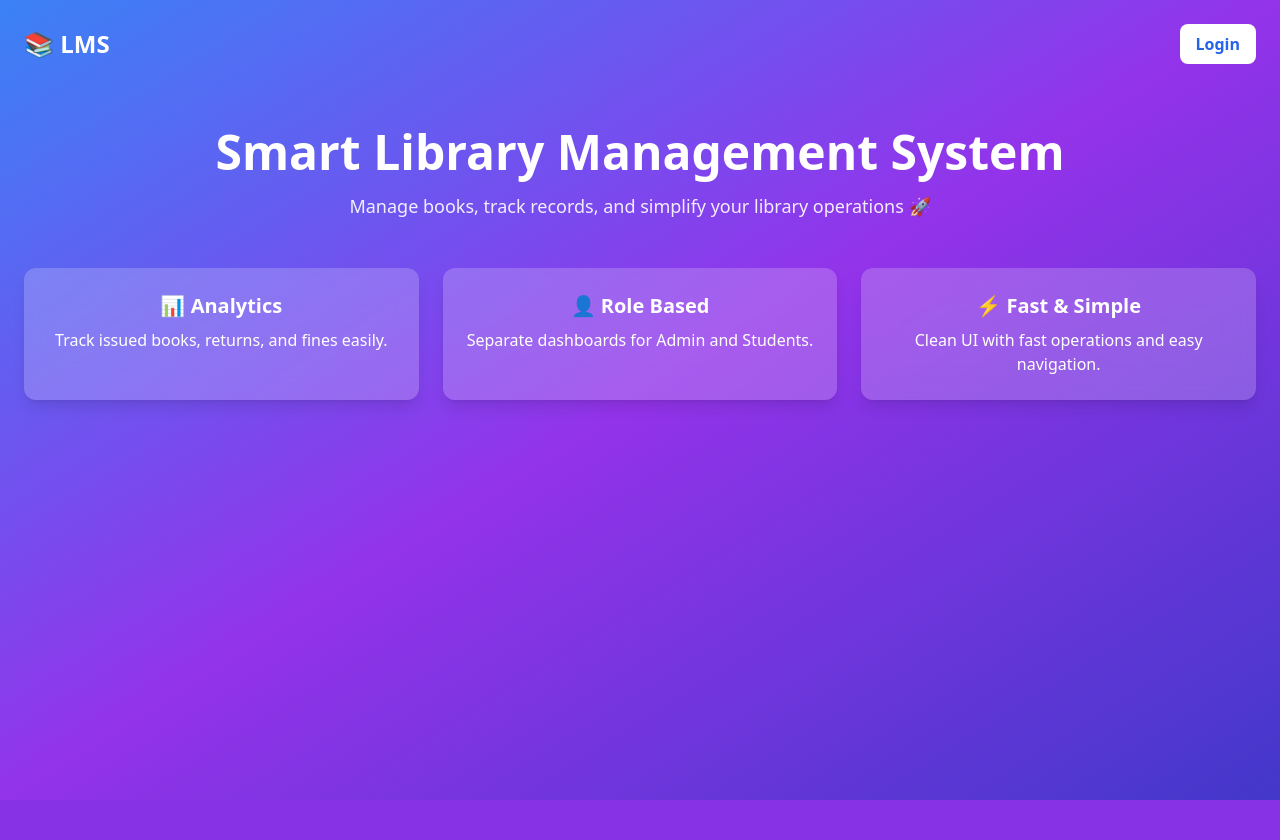
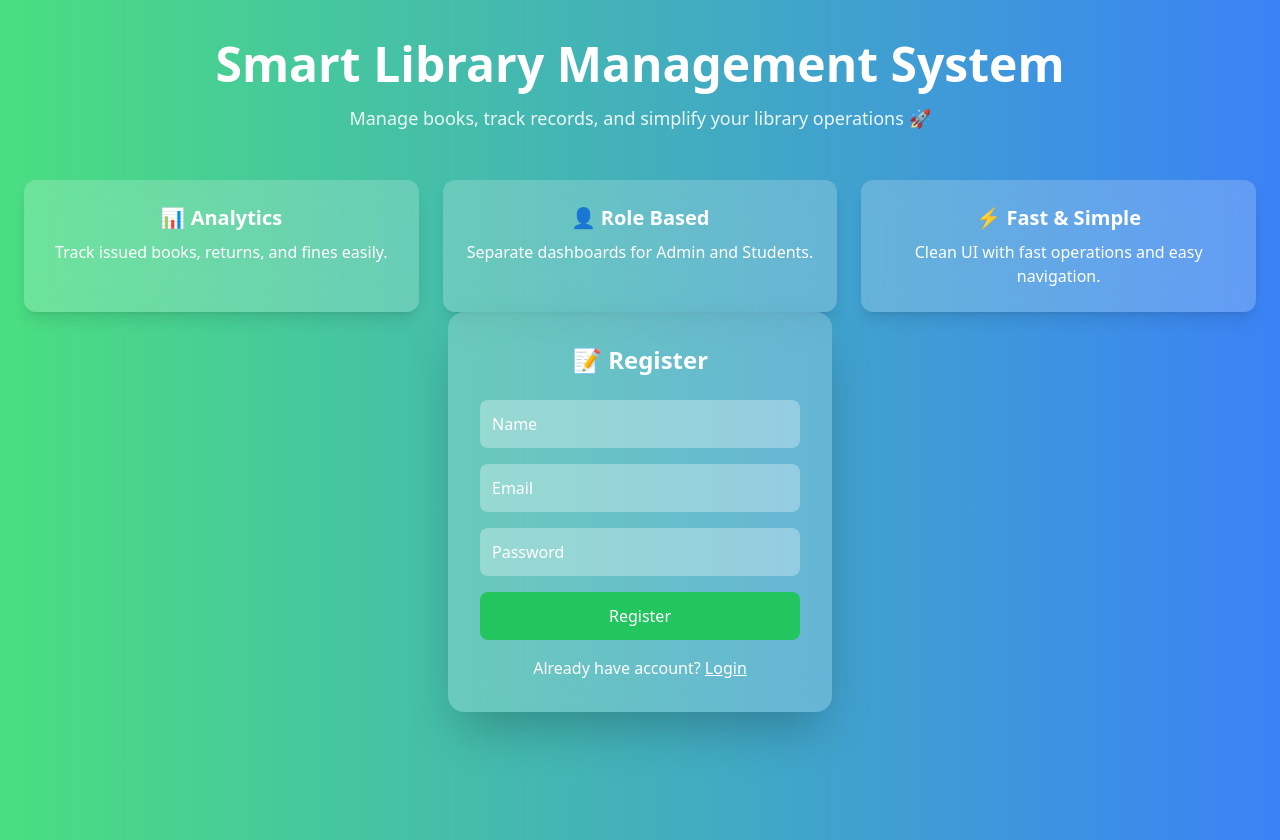
Before and after one commit to adarshthakurwork620-web/Library-Management-system, a Flask app: page / in a window 1280 px wide. Before the commit the page ends 800 px from the top, so only its background shows below. Run offline with Flask 3, Linux system fonts and the light colour scheme; some libraries are stand-ins or nearby versions.

Commit message:
templates/index.html

```diff
--- a/templates/index.html
+++ b/templates/index.html
@@ -1,21 +1,12 @@
 <!DOCTYPE html>
 <html>
 <head>
-    <title>LMS | Smart Library</title>
+    <title>Register</title>
     <script src="https://cdn.tailwindcss.com"></script>
 </head>
 
-<body class="bg-gradient-to-br from-blue-500 via-purple-600 to-indigo-700 min-h-screen">
+<body class="bg-gradient-to-r from-green-400 to-blue-500  items-center justify-center justify-items-center h-screen">
 
-<!-- NAVBAR -->
-<div class="flex justify-between items-center p-6 text-white">
-    <h1 class="text-2xl font-bold">📚 LMS</h1>
-    <button onclick="showLogin()" class="bg-white text-blue-600 px-4 py-2 rounded-lg font-semibold">
-        Login
-    </button>
-</div>
-
-<!-- HERO SECTION -->
 <div class="text-center text-white mt-10 px-4">
     <h2 class="text-4xl md:text-5xl font-bold mb-4">
         Smart Library Management System
@@ -45,37 +36,14 @@
 
 </div>
 
-<!-- AUTH CARD -->
-<div id="authBox" class="hidden fixed inset-0 bg-black bg-opacity-50 flex items-center justify-center">
 
-<div class="bg-white/20 backdrop-blur-lg p-8 rounded-2xl shadow-2xl w-full max-w-md">
 
-    <h2 id="formTitle" class="text-2xl font-bold text-white text-center mb-6">
-        Login
-    </h2>
 
-    <!-- LOGIN FORM -->
-    <form id="loginForm" method="POST" action="/login" class="space-y-4">
+<div class="bg-white/20 backdrop-blur-lg p-8 rounded-2xl shadow-2xl w-96">
 
-        <input type="email" name="email" placeholder="Email"
-        class="w-full p-3 rounded-lg bg-white/30 text-white placeholder-white outline-none">
+    <h2 class="text-2xl font-bold text-white text-center mb-6">📝 Register</h2>
 
-        <input type="password" name="password" placeholder="Password"
-        class="w-full p-3 rounded-lg bg-white/30 text-white placeholder-white outline-none">
-
-        <button class="w-full bg-blue-500 hover:bg-blue-600 text-white p-3 rounded-lg">
-            Login
-        </button>
-
-        <p class="text-white text-center text-sm">
-            Don't have an account?
-            <span onclick="showRegister()" class="underline cursor-pointer">Register</span>
-        </p>
-
-    </form>
-
-    <!-- REGISTER FORM -->
-    <form id="registerForm" method="POST" action="/register" class="space-y-4 hidden">
+    <form method="POST" class="space-y-4">
 
         <input type="text" name="name" placeholder="Name"
         class="w-full p-3 rounded-lg bg-white/30 text-white placeholder-white outline-none">
@@ -90,32 +58,14 @@
             Register
         </button>
 
-        <p class="text-white text-center text-sm">
-            Already have an account?
-            <span onclick="showLogin()" class="underline cursor-pointer">Login</span>
-        </p>
-
     </form>
 
+    <p class="text-white text-center mt-4">
+        Already have account?
+        <a href="/login" class="underline">Login</a>
+    </p>
+
 </div>
-</div>
-
-<!-- JS -->
-<script>
-function showLogin() {
-    document.getElementById('authBox').classList.remove('hidden');
-    document.getElementById('loginForm').classList.remove('hidden');
-    document.getElementById('registerForm').classList.add('hidden');
-    document.getElementById('formTitle').innerText = "Login";
-}
-
-function showRegister() {
-    document.getElementById('authBox').classList.remove('hidden');
-    document.getElementById('loginForm').classList.add('hidden');
-    document.getElementById('registerForm').classList.remove('hidden');
-    document.getElementById('formTitle').innerText = "Register";
-}
-</script>
 
 </body>
 </html>
```
Also changed, not shown: templates/register.html (+33 -1 lines).
